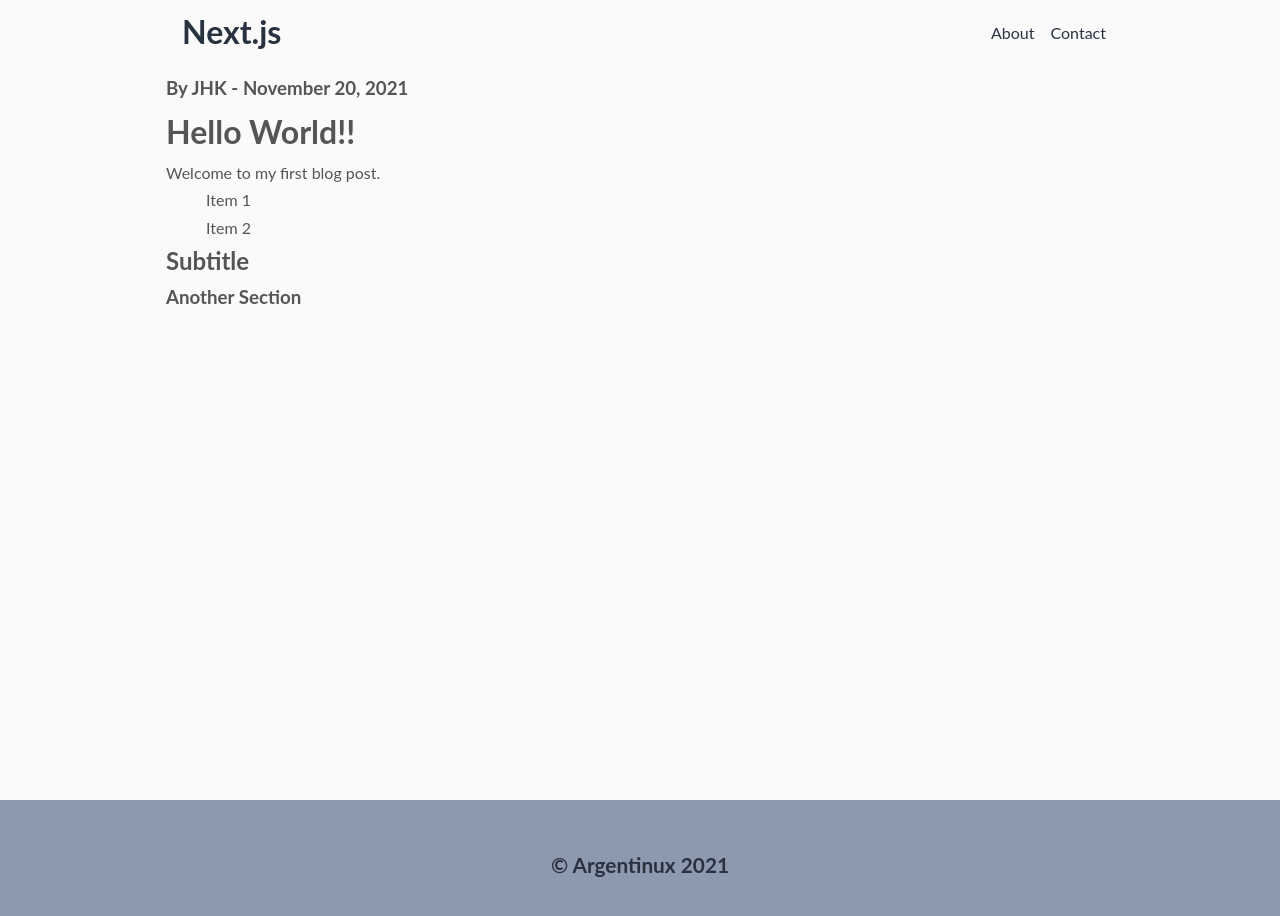
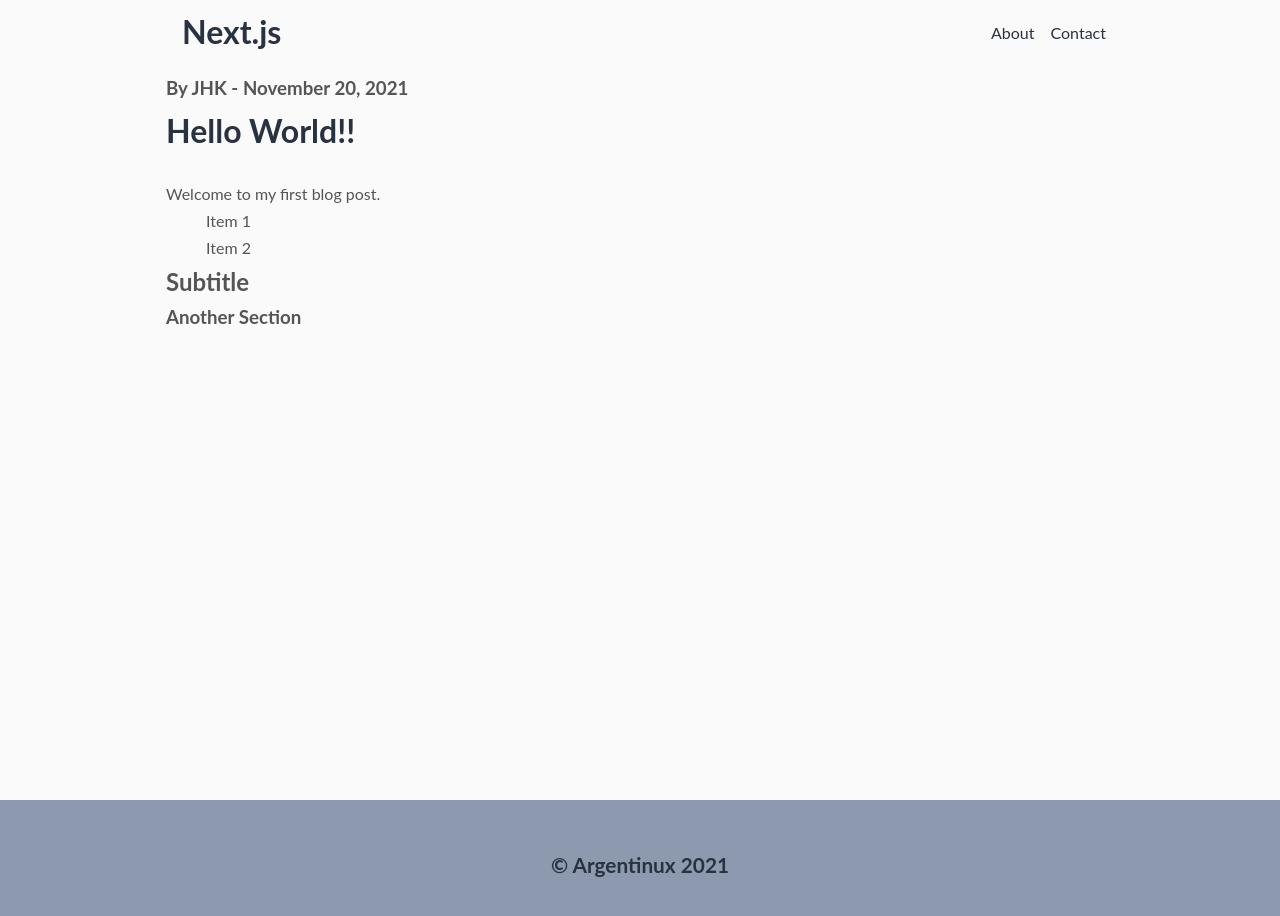
Before and after one commit to kjhg478/nextjs_blog, a Next.js app: page /blog/hello-world in a window 1280 px wide. Shown: the top 916 px of the page. Built offline with nearby package versions, Linux system fonts and the light colour scheme.

Commit message:
Seo + ErrorPage

```diff
--- a/package.json
+++ b/package.json
@@ -5,6 +5,8 @@
   "main": "index.js",
   "scripts": {
     "dev": "next dev",
+    "build": "next build",
+    "start": "next start",
     "lint": "eslint --ext .ts,.tsx --fix"
   },
   "husky": {
--- a/src/components/Layout.tsx
+++ b/src/components/Layout.tsx
@@ -1,17 +1,28 @@
-import React from 'react'
+import React from 'react';
 import Head from 'next/head';
 import Header from './Header';
 import Footer from './Footer';
 import LayoutElement from '../styles/LayoutElement';
 
 interface LayoutProps {
-    pageTitle: string
+  pageTitle: string;
+  description?: string;
 }
 
-const Layout: React.FC<LayoutProps> = ({pageTitle, children}) => {
+const Layout: React.FC<LayoutProps> = ({
+  pageTitle,
+  description = 'Next.js Blog',
+  children,
+}) => {
   return (
     <>
       <Head>
+        <meta name="description" content={description} />
+        <meta charSet="UTF-8" />
+        <meta property="og:title" content={pageTitle} key="ogtitle" />
+        <meta property="og:description" content={description} key="ogdesc" />
+        <meta name="twitter:card" content="summary" key="twcard" />
+        <meta name="twitter:creator" content="@JHK" key="twhandle" />
         <title>Next.js | {pageTitle}</title>
       </Head>
       <LayoutElement>
@@ -20,7 +31,7 @@ const Layout: React.FC<LayoutProps> = ({pageTitle, children}) => {
       </LayoutElement>
       <Footer />
     </>
-    )
-}
+  );
+};
 
 export default Layout;
--- a/src/pages/blog/[slug].tsx
+++ b/src/pages/blog/[slug].tsx
@@ -5,60 +5,71 @@ import matter from 'gray-matter';
 import fs from 'fs';
 import path from 'path';
 import { Container } from '../../styles/Container';
+import { Title } from '../../styles/TextElements';
 
 interface BlogPostProps {
-    content: string,
+  content: string;
+  excerpt: string;
   frontmatter: {
-        title: string,
-        author: string,
-        date: string
-    }
+    title: string;
+    author: string;
+    date: string;
+  };
 }
 
-const BlogPost: NextPage<BlogPostProps> = ({ frontmatter, content }) => {
+const BlogPost: NextPage<BlogPostProps> = ({
+  frontmatter,
+  excerpt,
+  content,
+}) => {
   return (
-        <Layout pageTitle={frontmatter.title}>
+    <Layout pageTitle={frontmatter.title} description={excerpt}>
       <Container>
-                <h3>By {frontmatter.author} - {frontmatter.date} </h3>
-                <h1>{frontmatter.title}</h1>
+        <h3>
+          By {frontmatter.author} - {frontmatter.date}
+        </h3>
+        <Title>{frontmatter.title}</Title>
         <ReactMarkdown children={content} />
       </Container>
     </Layout>
-    )
-}
+  );
+};
 
 export const getStaticPaths: GetStaticPaths = async () => {
-    const files = fs.readdirSync('src/_posts')
+  const files = fs.readdirSync('src/_posts');
   const paths = files.map((fname) => ({
     params: {
       slug: fname.replace('.md', ''),
     },
-    }))
+  }));
   return {
     paths,
     fallback: false,
-    }
-}
+  };
+};
 
-export const getStaticProps: GetStaticProps<BlogPostProps> = async ({ params }) => {
+export const getStaticProps: GetStaticProps<BlogPostProps> = async ({
+  params,
+}) => {
   const slug = params?.slug;
   const md = fs.readFileSync(path.join('src/_posts', `${slug}.md`)).toString();
-    const { data, content } = matter(md);
+  const { data, content, excerpt } = matter(md);
   const date = data.date.toLocaleDateString('en-US', {
     year: 'numeric',
     month: 'long',
     day: 'numeric',
-    })
+  });
   return {
     props: {
       frontmatter: {
         title: data.title,
         author: data.author,
-                date
+        date,
       },
+      excerpt,
       content,
     },
-    }
-}
+  };
+};
 
-export default BlogPost
+export default BlogPost;
```
Also changed, not shown: src/pages/404.tsx (added, +16 -0 lines), src/pages/_documents.tsx (+13 -1 lines). Lines whose indentation alone changed are shown as unchanged.
